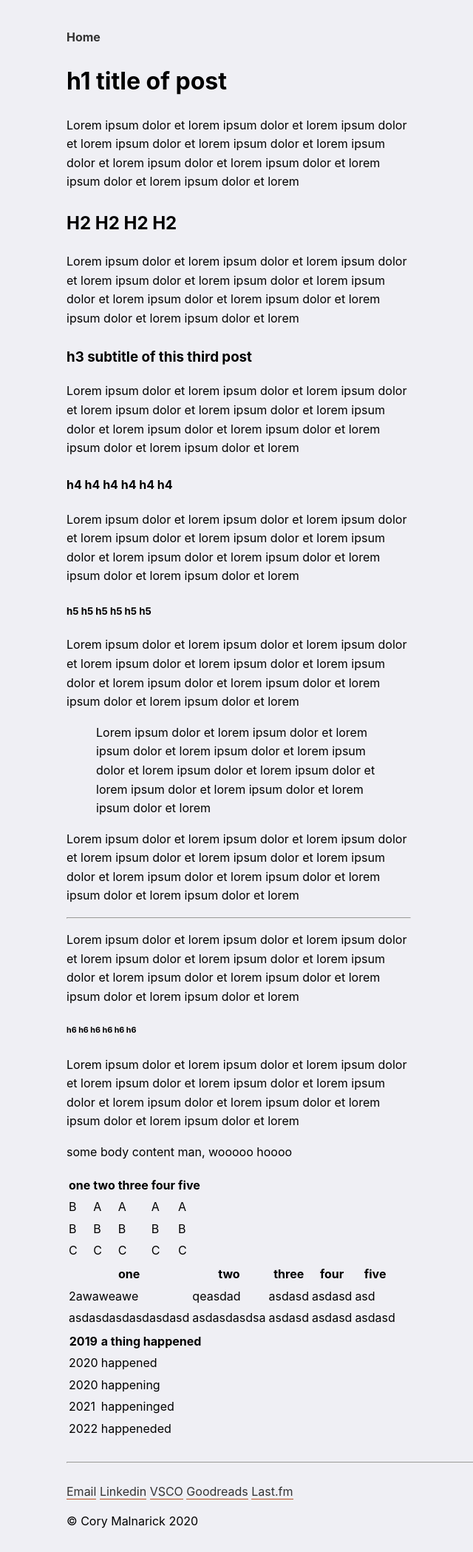
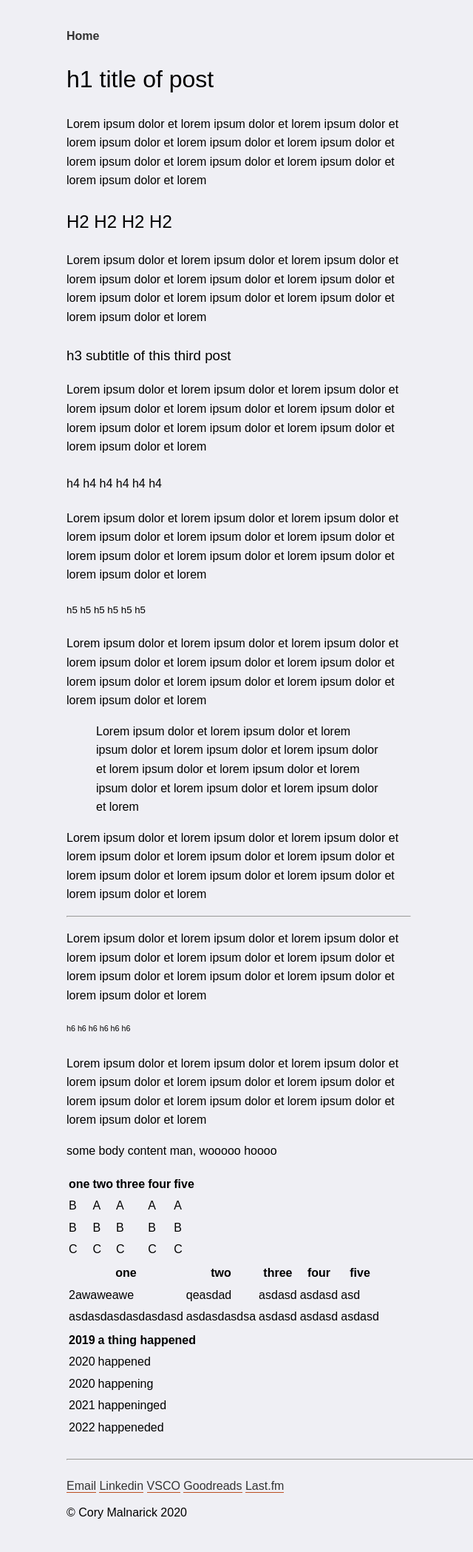
Before and after one commit to foundmonster/foundmonster.github.io, a Jekyll site: the page built from _posts/2020-03-24-thirdpost.md, in a window 1280 px wide. Shown: the whole page at 74% size, without its empty margins (102-742 px from the left). Built offline with Jekyll 4.4.1, drawn with Linux system fonts in a browser that asks for light colours; some web fonts are replaced.

Commit message:
trying out installing aktiv grotesk to jekyll

```diff
--- a/_layouts/layout.html
+++ b/_layouts/layout.html
@@ -5,6 +5,7 @@
     <meta name="author" content="Your Name" />
     <title>{{ page.title }}</title>
     <link rel="stylesheet" href="/assets/css/styles.css">
+    <link rel="stylesheet" href="https://use.typekit.net/eps7atk.css">
     <meta name="viewport" content="width=device-width, initial-scale=1">
   </head>
 
--- a/_sass/main.scss
+++ b/_sass/main.scss
@@ -3,7 +3,8 @@
     min-height: 100vh;
     flex-direction: column;
     margin: auto;
-    font-family: -apple-system,BlinkMacSystemFont,Helvetica,Arial,sans-serif;
+    font-family: aktiv-grotesk, sans-serif;
+	font-style: normal;
     max-width: 56rem;
     background-color: #EFEFF4;
 }
@@ -48,6 +49,9 @@
 
 h1, h2, h3, h4, h5, h6 {
     margin-top: 24px;
+    font-family: aktiv-grotesk, sans-serif;
+	font-weight: 400;
+	font-style: normal;
 }
 
 ul {
```
